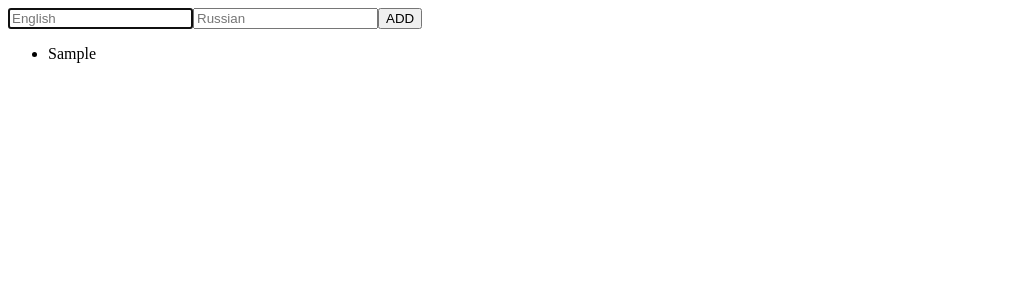
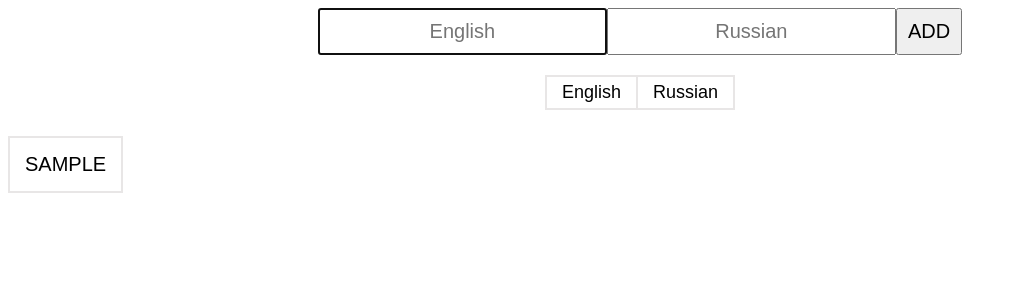
Before and after one commit to sorc97/Dictionary, a React (Create React App) app: page / in a window 1280 px wide. Both pictures are taken after typing "Sample", "Sample" into the empty fields and a click on the button "ADD". Shown: the top 300 px of the page, without its empty margins (0-1017 px from the left). Built offline with nearby package versions, Linux system fonts and the light colour scheme.

Commit message:
Language changing and stylesheet adding

```diff
--- a/public/index.html
+++ b/public/index.html
@@ -7,6 +7,58 @@
   <title>Dictionary</title>
   <style>
 
+    body{
+      font-family: Arial;
+    }
+
+    .addWord-form, .changeLang-wrapper{
+      text-align: center;
+    }
+
+    .addWord-form>*{
+      padding: 10px;
+      font-size: 20px;
+      text-align: center;
+    }
+
+    .addWord-button{
+      cursor: pointer;
+    }
+
+    .changeLang-wrapper{
+      margin-top: 20px;
+    }
+
+    .changeLang-button{
+      padding: 5px 15px;
+      background-color: #fff;
+      border: 2px solid rgba(223, 220, 220, 0.719);
+      cursor: pointer;
+      font-size: 18px;
+      /* margin-right: 10px; */
+    }
+    .changeLang-button:nth-of-type(1) {
+      border-right: 0px;
+    }
+
+    .words-list{
+      display: flex;
+      flex-wrap: wrap;
+      list-style: none;
+      padding: 0px;
+    }
+    .words-list>li{
+      padding: 15px;
+      margin-right: 10px;
+      margin-top: 10px;
+      border: 2px solid rgba(223, 220, 220, 0.719);
+      text-align: center;
+      cursor: pointer;
+      font-size: 20px;
+    }
+    .russian{
+      background-color: #cccccc3d;
+    }
   </style>
 </head>
 <body>
--- a/src/components/AddWordForm.js
+++ b/src/components/AddWordForm.js
@@ -25,7 +25,7 @@ const AddWordForm = ({onNewWord = f => f}) => {
         placeholder="Russian"
         required
       />
-      <button>ADD</button>
+      <button className='addWord-button'>ADD</button>
     </form>
   )
 }
--- a/src/components/App.js
+++ b/src/components/App.js
@@ -1,9 +1,14 @@
 import React from 'react'
-import {NewWord, WordsContainer} from './Containers'
+import {
+  NewWord,
+  WordsContainer,
+  ChangeLangContainer
+} from './Containers'
 
 const App = () =>
   <div className='wrapper'>
     <NewWord/>
+    <ChangeLangContainer/>
     <WordsContainer/>
   </div>
 
--- /dev/null
+++ b/src/components/ChangeLangForm.js
@@ -0,0 +1,9 @@
+import React from 'react'
+
+const ChangeLangForm = ({onChangeLang = f => f}) =>
+  <div className = 'changeLang-wrapper'>
+    <button className = 'changeLang-button' onClick={() => onChangeLang('eng')}>English</button>
+    <button className = 'changeLang-button' onClick={() => onChangeLang('rus')}>Russian</button>
+  </div>
+
+export default ChangeLangForm
--- a/src/components/Containers.js
+++ b/src/components/Containers.js
@@ -1,10 +1,12 @@
 import {connect} from 'react-redux'
 import {
   addWord,
+  changeWord,
   changeLang
 } from '../redux/actionCreators'
 import AddWordForm from './AddWordForm'
 import Words from './Words'
+import ChangeLangForm from './ChangeLangForm'
 
 export const NewWord = connect(
   null,
@@ -20,8 +22,17 @@ export const WordsContainer = connect(
     words: [...state]
   }),
   dispatch => ({
-    onChangeLang(id) {
-      dispatch(changeLang(id))
+    onChange(id) {
+      dispatch(changeWord(id))
     }
   })
 )(Words)
+
+export const ChangeLangContainer = connect(
+  null,
+  dispatch => ({
+    onChangeLang(changeValue) {
+      dispatch(changeLang(changeValue))
+    }
+  })
+)(ChangeLangForm)
--- a/src/components/Word.js
+++ b/src/components/Word.js
@@ -1,9 +1,9 @@
 import React from 'react'
 
-const Word = ({eng, rus, currentLang, onChangeLang}) =>
+const Word = ({eng, rus, currentLang, onChange}) =>
   <li
     className = {(currentLang === 'eng') ? 'english' : 'russian'}
-    onClick = {onChangeLang}
+    onClick = {onChange}
   >
     {
       (currentLang === 'eng') ? eng: rus
--- a/src/components/Words.js
+++ b/src/components/Words.js
@@ -1,14 +1,14 @@
 import React from 'react'
 import Word from './Word'
 
-const Words = ({words, onChangeLang = f => f}) =>
+const Words = ({words, onChange = f => f}) =>
   <ul className='words-list'>
     {
       words.map(item =>
         <Word
           key={item.id}
           {...item}
-          onChangeLang = {() => onChangeLang(item.id)}
+          onChange = {() => onChange(item.id)}
         />
       )
     }
--- a/src/redux/actionCreators.js
+++ b/src/redux/actionCreators.js
@@ -7,8 +7,14 @@ export const addWord = (eng, rus) =>
     rus
   })
 
-export const changeLang = (id) =>
+export const changeWord = (id) =>
+  ({
+    type: C.CHANGE_WORD,
+    id
+  })
+
+export const changeLang = (changeValue) =>
   ({
     type: C.CHANGE_LANGUAGE,
-    id
+    changeValue
   })
--- a/src/redux/constants.js
+++ b/src/redux/constants.js
@@ -1,6 +1,7 @@
 export default {
   ADD_WORD: "ADD_WORD",
   REMOVE_WORD: "REMOVE_WORD",
+  CHANGE_WORD: "CHANGE_WORD",
   CHANGE_LANGUAGE: "CHANGE_LANGUAGE",
   CHANGE_COMPLEXITY: "CHANGE_COMPLEXITY"
 }
--- a/src/redux/reducers.js
+++ b/src/redux/reducers.js
@@ -6,19 +6,25 @@ export const word = (state = {}, action) => {
     case C.ADD_WORD:
       return {
         id: v4(),
-        eng: action.eng,
-        rus: action.rus,
+        eng: action.eng.toUpperCase(),
+        rus: action.rus.toUpperCase(),
         currentLang: 'eng',
         comlexity: 'hard'
       }
 
-    case C.CHANGE_LANGUAGE:
+    case C.CHANGE_WORD:
       return (state.id !== action.id) ?
         state:
         {
           ...state,
           currentLang: (state.currentLang === 'eng') ? 'rus': 'eng'
         }
+
+    case C.CHANGE_LANGUAGE:
+      return {
+        ...state,
+        currentLang: action.changeValue
+      }
 
     default:
       return state
@@ -33,6 +39,7 @@ export const words = (state = [], action) => {
         word({}, action)
       ]
 
+    case C.CHANGE_WORD:
     case C.CHANGE_LANGUAGE:
       return state.map(item => word(item, action))
 
```
